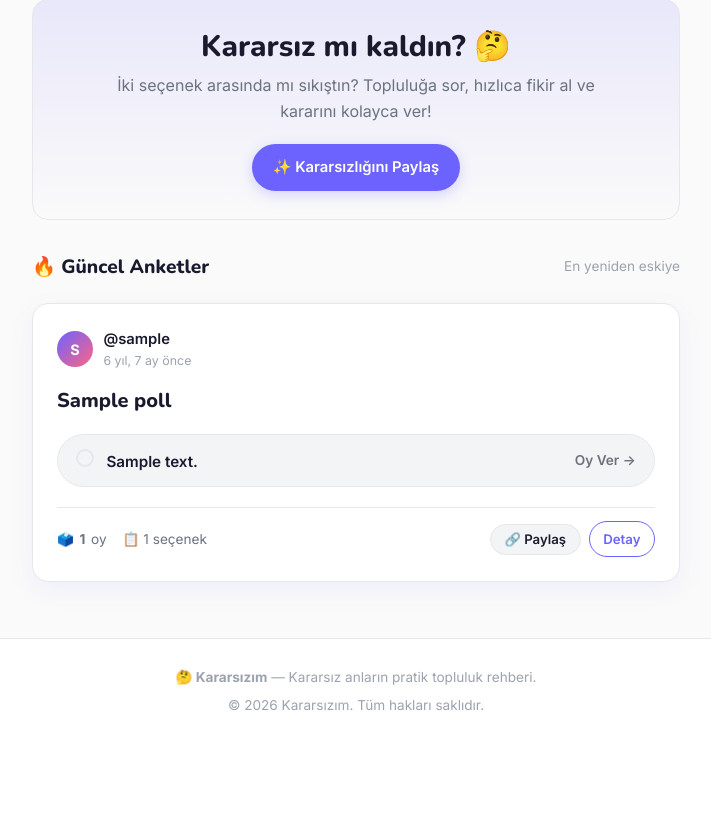
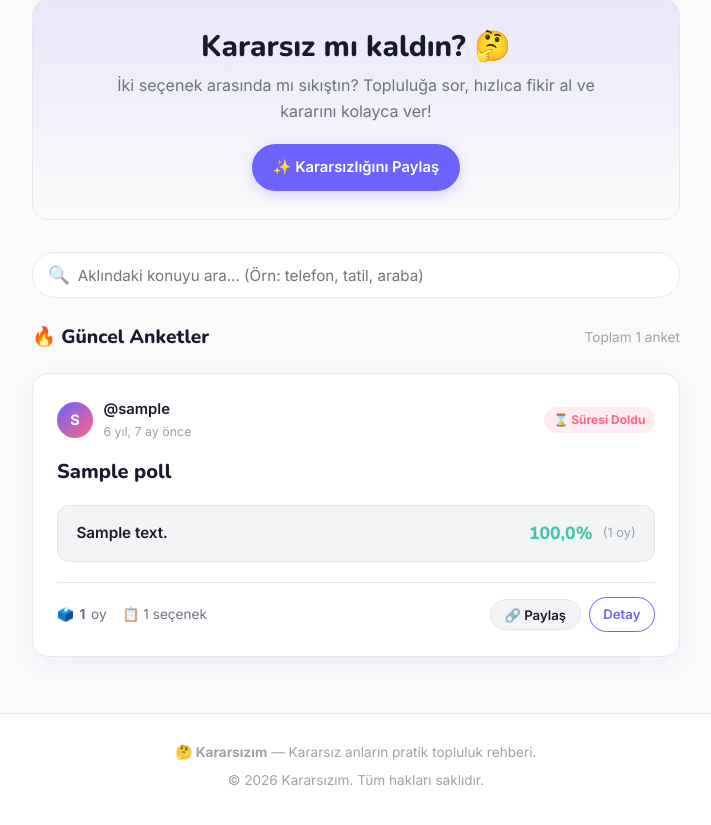
Before and after one commit to Ardasfr/Kararsizim, a Django app: page / in a window 1280 px wide. Shown: the part 101-926 px from the top of the page, without its empty margins (284-995 px from the left). Before the commit the page ends 812 px from the top, so only its background shows below. Run offline with Django 5.2, Linux system fonts and the light colour scheme; tables that the repository leaves empty hold one stand-in row (values such as "Sample post").

Commit message:
Faz 2: Kullanılabilirlik - Arama, Sayfalama, Süre Bazlı Anket ve Profil İstatistikleri

```diff
--- a/polls/forms.py
+++ b/polls/forms.py
@@ -1,5 +1,14 @@
+import datetime
+from django.utils import timezone
 from django import forms
 from .models import Poll, Choice
+
+DURATION_CHOICES = [
+    ('0', 'Süresiz (İstediğin kadar açık kalsın)'),
+    ('1', '24 Saat (1 Gün)'),
+    ('3', '3 Gün'),
+    ('7', '1 Hafta (7 Gün)'),
+]
 
 class PollCreateForm(forms.ModelForm):
     question = forms.CharField(
@@ -13,9 +22,26 @@ class PollCreateForm(forms.ModelForm):
         label='Kararsız Kaldığın Konu'
     )
 
+    duration = forms.ChoiceField(
+        choices=DURATION_CHOICES,
+        required=False,
+        initial='0',
+        widget=forms.Select(attrs={
+            'class': 'form-input',
+        }),
+        label='Anket Süresi'
+    )
+
     class Meta:
         model = Poll
         fields = ['question']
+
+    def calculate_expires_at(self):
+        duration = self.cleaned_data.get('duration', '0')
+        days = int(duration) if duration and duration.isdigit() else 0
+        if days > 0:
+            return timezone.now() + datetime.timedelta(days=days)
+        return None
 
     def clean(self):
         cleaned_data = super().clean()
--- a/polls/models.py
+++ b/polls/models.py
@@ -16,6 +16,7 @@ class Poll(models.Model):
         help_text='Kararsız kaldığınız soruyu girin (en fazla 300 karakter).'
     )
     created_at = models.DateTimeField(auto_now_add=True, verbose_name='Oluşturulma Tarihi')
+    expires_at = models.DateTimeField(null=True, blank=True, verbose_name='Sona Erme Tarihi')
     is_active = models.BooleanField(default=True, verbose_name='Aktif mi?')
 
     class Meta:
@@ -25,6 +26,29 @@ class Poll(models.Model):
 
     def __str__(self):
         return self.question
+
+    @property
+    def is_expired(self):
+        if self.expires_at:
+            from django.utils import timezone
+            return timezone.now() > self.expires_at
+        return False
+
+    @property
+    def time_left_display(self):
+        if not self.expires_at:
+            return None
+        from django.utils import timezone
+        if self.is_expired:
+            return 'Süresi Doldu'
+        diff = self.expires_at - timezone.now()
+        if diff.days > 0:
+            return f'{diff.days} gün kaldı'
+        hours = diff.seconds // 3600
+        if hours > 0:
+            return f'{hours} saat kaldı'
+        minutes = max(1, (diff.seconds % 3600) // 60)
+        return f'{minutes} dk kaldı'
 
     @property
     def total_votes(self):
--- a/polls/views.py
+++ b/polls/views.py
@@ -3,6 +3,7 @@ from django.contrib.auth.decorators import login_required
 from django.contrib import messages
 from django.http import JsonResponse, HttpResponseForbidden
 from django.db import IntegrityError, transaction
+from django.core.paginator import Paginator
 from .models import Poll, Choice, Vote
 from .forms import PollCreateForm
 
@@ -22,11 +23,25 @@ def ensure_session(request):
     return request.session.session_key
 
 def poll_feed(request):
-    """Ana sayfa: Tüm anketlerin ters kronolojik feed'i."""
+    """Ana sayfa: Arama ve Django Paginator ile anket akışı."""
     ensure_session(request)
-    polls = Poll.objects.filter(is_active=True).select_related('author').prefetch_related('choices', 'votes')
+    polls_qs = Poll.objects.filter(is_active=True).select_related('author').prefetch_related('choices', 'votes')
+
+    # Arama filtresi
+    q = request.GET.get('q', '').strip()
+    if q:
+        polls_qs = polls_qs.filter(question__icontains=q)
+
+    # Sayfalama (Her sayfada 5 anket)
+    paginator = Paginator(polls_qs, 5)
+    page_number = request.GET.get('page')
+    page_obj = paginator.get_page(page_number)
+
     return render(request, 'polls/index.html', {
-        'polls': polls,
+        'page_obj': page_obj,
+        'polls': page_obj.object_list,
+        'q': q,
+        'total_count': paginator.count,
     })
 
 def poll_detail(request, poll_id):
@@ -40,7 +55,7 @@ def poll_detail(request, poll_id):
     user = request.user if request.user.is_authenticated else None
     session_key = request.session.session_key
     user_vote = poll.user_vote(user=user, session_key=session_key)
-    has_voted = user_vote is not None
+    has_voted = (user_vote is not None) or poll.is_expired
 
     return render(request, 'polls/detail.html', {
         'poll': poll,
@@ -49,14 +64,15 @@ def poll_detail(request, poll_id):
     })
 
 def poll_results(request, poll_id):
-    """Sonuçlar sayfası. Kural: Oy vermeyen kullanıcı sonuçları göremez!"""
+    """Sonuçlar sayfası. Süresi dolmuş anketlerin sonuçları herkese açıktır."""
     ensure_session(request)
     poll = get_object_or_404(Poll.objects.prefetch_related('choices__votes', 'votes'), id=poll_id, is_active=True)
     user = request.user if request.user.is_authenticated else None
     session_key = request.session.session_key
     user_vote = poll.user_vote(user=user, session_key=session_key)
 
-    if not user_vote:
+    # Süresi dolmamışsa ve oy verilmemişse engelle
+    if not poll.is_expired and not user_vote:
         messages.warning(request, 'Sonuçları görebilmek için önce oy vermelisiniz!')
         return redirect('polls:detail', poll_id=poll.id)
 
@@ -88,6 +104,14 @@ def poll_vote(request, poll_id):
     user = request.user if request.user.is_authenticated else None
     session_key = request.session.session_key
     ip_address = get_client_ip(request)
+
+    # Süre kontrolü
+    if poll.is_expired:
+        error_msg = 'Bu anketin süresi dolmuştur, artık oy kullanılamaz.'
+        if is_ajax:
+            return JsonResponse({'success': False, 'error': error_msg, 'is_expired': True}, status=400)
+        messages.warning(request, error_msg)
+        return redirect('polls:results', poll_id=poll_id)
 
     # Çift oy kontrolü
     if poll.has_user_voted(user=user, session_key=session_key):
@@ -148,6 +172,7 @@ def poll_create(request):
             with transaction.atomic():
                 poll = form.save(commit=False)
                 poll.author = request.user
+                poll.expires_at = form.calculate_expires_at()
                 poll.save()
 
                 # Seçenekleri kaydet
--- a/templates/partials/_poll_card.html
+++ b/templates/partials/_poll_card.html
@@ -10,7 +10,19 @@
       </div>
     </div>
 
-    <div class="poll-header-actions">
+    <div class="poll-header-actions" style="display: flex; align-items: center; gap: 0.5rem;">
+      {% if poll.expires_at %}
+        {% if poll.is_expired %}
+          <span style="font-size: 0.75rem; font-weight: 700; background: var(--accent-2-soft); color: var(--accent-2); padding: 0.2rem 0.6rem; border-radius: var(--border-radius-pill);">
+            ⌛ Süresi Doldu
+          </span>
+        {% else %}
+          <span style="font-size: 0.75rem; font-weight: 700; background: var(--accent-1-soft); color: var(--accent-1); padding: 0.2rem 0.6rem; border-radius: var(--border-radius-pill);">
+            ⏱️ {{ poll.time_left_display }}
+          </span>
+        {% endif %}
+      {% endif %}
+
       {% if user.is_authenticated and user == poll.author %}
         <a href="{% url 'polls:delete' poll_id=poll.id %}" class="btn btn-sm btn-outline" style="border-color: var(--accent-2); color: var(--accent-2);" title="Anketi Sil">
           🗑️ Sil
@@ -27,8 +39,8 @@
   <!-- Body: Voting or Results -->
   <div class="poll-body">
     {% with user_has_voted=poll|has_voted:request %}
-      {% if user_has_voted %}
-        <!-- RESULTS VIEW (Only visible after voting) -->
+      {% if user_has_voted or poll.is_expired %}
+        <!-- RESULTS VIEW (Visible after voting or if expired) -->
         {% with current_vote=poll|get_user_vote:request %}
           <div class="poll-results-list">
             {% for choice in poll.choices.all %}
--- a/templates/polls/index.html
+++ b/templates/polls/index.html
@@ -16,12 +16,27 @@
 </section>
 
 <section class="feed-section">
+  <!-- Search Bar -->
+  <form method="GET" action="{% url 'polls:feed' %}" class="search-form" style="margin-bottom: 1.5rem;">
+    <div style="position: relative; display: flex; align-items: center;">
+      <span style="position: absolute; left: 1rem; font-size: 1.1rem; opacity: 0.6; pointer-events: none;">🔍</span>
+      <input type="text" name="q" value="{{ q }}" placeholder="Aklındaki konuyu ara... (Örn: telefon, tatil, araba)" class="form-input" style="padding-left: 2.8rem; padding-right: {% if q %}2.8rem{% else %}1rem{% endif %}; border-radius: var(--border-radius-pill);" autocomplete="off">
+      {% if q %}
+        <a href="{% url 'polls:feed' %}" style="position: absolute; right: 1rem; font-size: 1.25rem; color: var(--text-muted); text-decoration: none;" title="Aramayı temizle">&times;</a>
+      {% endif %}
+    </div>
+  </form>
+
   <div style="display: flex; align-items: center; justify-content: space-between; margin-bottom: 1.25rem;">
     <h2 style="font-family: var(--font-display); font-size: 1.2rem; font-weight: 800;">
+      {% if q %}
+        🔎 "{{ q }}" Arama Sonuçları
+      {% else %}
         🔥 Güncel Anketler
+      {% endif %}
     </h2>
     <span style="font-size: 0.85rem; color: var(--text-muted);">
-      En yeniden eskiye
+      Toplam {{ total_count }} anket
     </span>
   </div>
 
@@ -31,9 +46,53 @@
         {% include 'partials/_poll_card.html' with poll=poll %}
       {% endfor %}
     </div>
+
+    <!-- Pagination -->
+    {% if page_obj.has_other_pages %}
+      <nav style="display: flex; align-items: center; justify-content: center; gap: 1rem; margin-top: 2rem;" aria-label="Sayfalama">
+        {% if page_obj.has_previous %}
+          <a href="?page={{ page_obj.previous_page_number }}{% if q %}&q={{ q }}{% endif %}" class="btn btn-secondary btn-sm">
+            &larr; Önceki
+          </a>
+        {% else %}
+          <span class="btn btn-secondary btn-sm" style="opacity: 0.4; cursor: not-allowed;">
+            &larr; Önceki
+          </span>
+        {% endif %}
+
+        <span style="font-size: 0.9rem; font-weight: 600; color: var(--text-secondary);">
+          {{ page_obj.number }} / {{ page_obj.paginator.num_pages }}
+        </span>
+
+        {% if page_obj.has_next %}
+          <a href="?page={{ page_obj.next_page_number }}{% if q %}&q={{ q }}{% endif %}" class="btn btn-secondary btn-sm">
+            Sonraki &rarr;
+          </a>
+        {% else %}
+          <span class="btn btn-secondary btn-sm" style="opacity: 0.4; cursor: not-allowed;">
+            Sonraki &rarr;
+          </span>
+        {% endif %}
+      </nav>
+    {% endif %}
+
   {% else %}
     <div class="card" style="text-align: center; padding: 3rem 1.5rem;">
-      <div style="font-size: 3rem; margin-bottom: 1rem;">🗳️</div>
+      <div style="font-size: 3rem; margin-bottom: 1rem;">🔍</div>
+      {% if q %}
+        <h3 style="font-family: var(--font-display); margin-bottom: 0.5rem;">Aramana uygun anket bulunamadı</h3>
+        <p style="color: var(--text-secondary); margin-bottom: 1.5rem;">
+          "{{ q }}" konusunda henüz kimse kararsız kalmamış. Sen sormak ister misin?
+        </p>
+        <div style="display: flex; gap: 0.75rem; justify-content: center;">
+          <a href="{% url 'polls:feed' %}" class="btn btn-secondary">
+            Tüm Anketleri Gör
+          </a>
+          <a href="{% url 'polls:create' %}" class="btn btn-primary">
+            Bu Konuda Anket Aç
+          </a>
+        </div>
+      {% else %}
         <h3 style="font-family: var(--font-display); margin-bottom: 0.5rem;">Henüz bir anket yok</h3>
         <p style="color: var(--text-secondary); margin-bottom: 1.5rem;">
           İlk kararsız kalan sen ol ve topluluğun fikrini öğrenmeye başla!
@@ -41,6 +100,7 @@
         <a href="{% url 'polls:create' %}" class="btn btn-primary">
           İlk Anketi Başlat
         </a>
+      {% endif %}
     </div>
   {% endif %}
 </section>
```
Also changed, not shown: accounts/views.py (+7 -0 lines), polls/tests.py (+50 -0 lines), templates/accounts/profile.html (+25 -2 lines), templates/polls/create.html (+9 -0 lines), polls/migrations/0002_poll_expires_at.py (added). Lines whose indentation alone changed are shown as unchanged.
